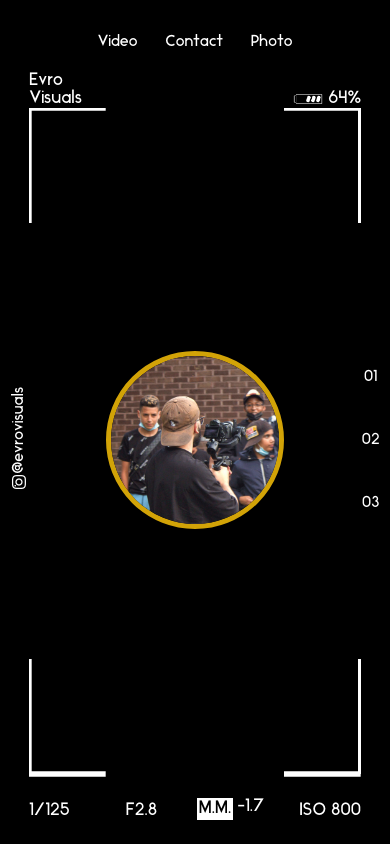
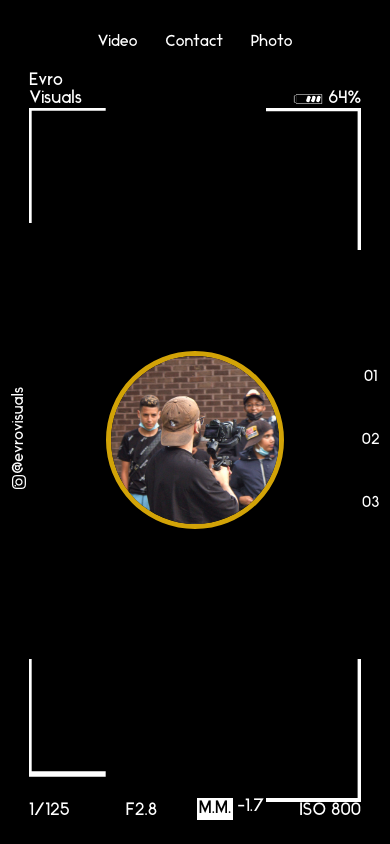
Before and after one commit to RafaelBackx/Auraz-portfolio, a Vue app: page / in a window 390 px wide. Shown: the top 844 px of the page. Built offline with nearby package versions, Linux system fonts and the light colour scheme.

Commit message:
fixed responsiveness issue home page

```diff
--- a/src/components/Home.vue
+++ b/src/components/Home.vue
@@ -152,6 +152,7 @@ export default {
 
     #top-right{
         grid-area: 1/4/2/5;
+        align-items: flex-end;
     }
 
     #center{
@@ -174,6 +175,7 @@ export default {
 
     #bottom-right{
         grid-area: 3/4/4/5;
+        align-items: flex-end;
     }
 
     .bottom{
@@ -192,13 +194,13 @@ export default {
         display: flex;
         flex-direction: column;
         justify-content: space-between;
+        max-height: 25vh;
     }
 
     .camera-anchor-lines{
         flex-basis: 75%;
         stroke-width: 7px;
         stroke: #fff;
-        max-width: 100%;
     }
 
     .battery{
```
